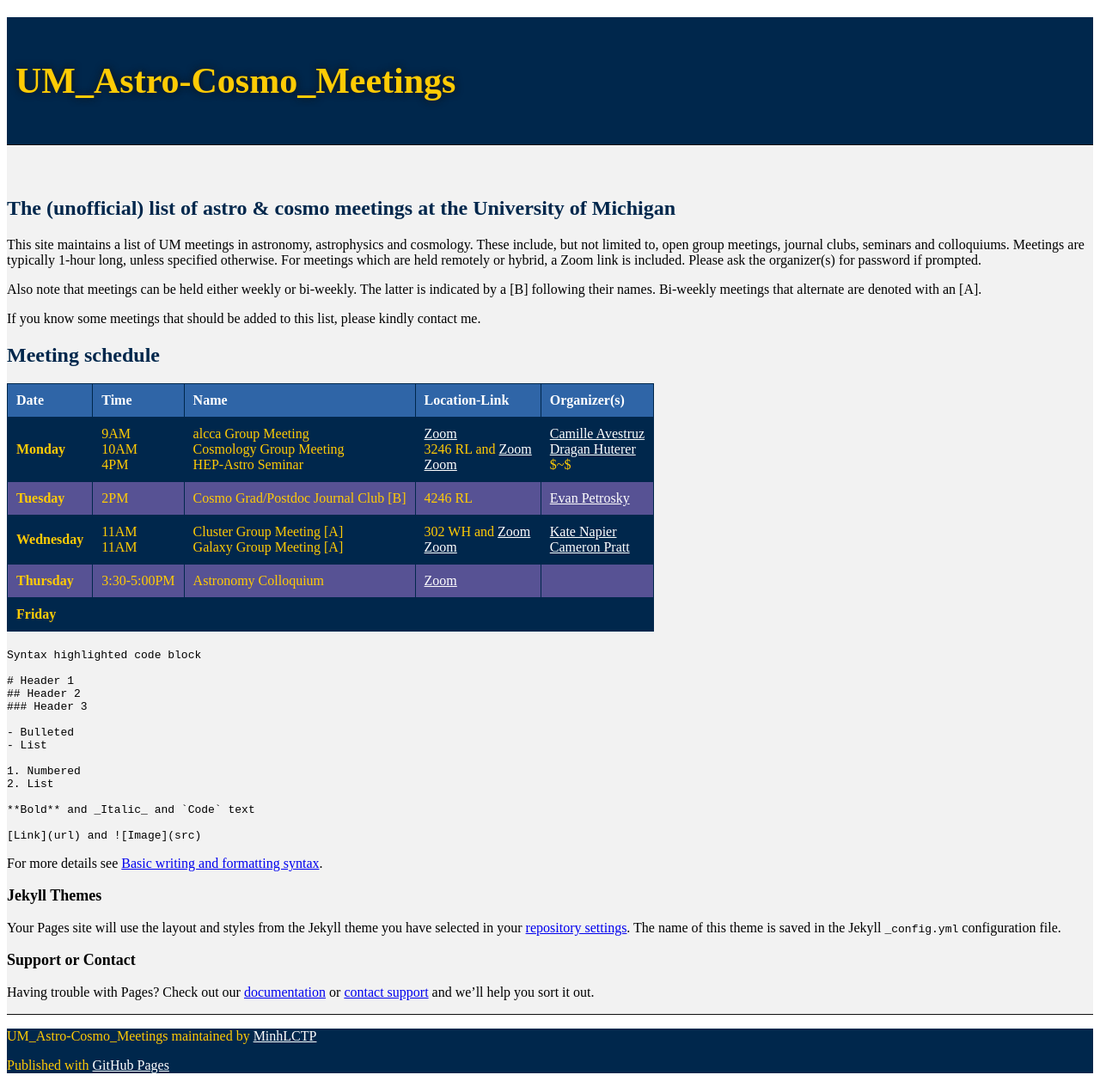
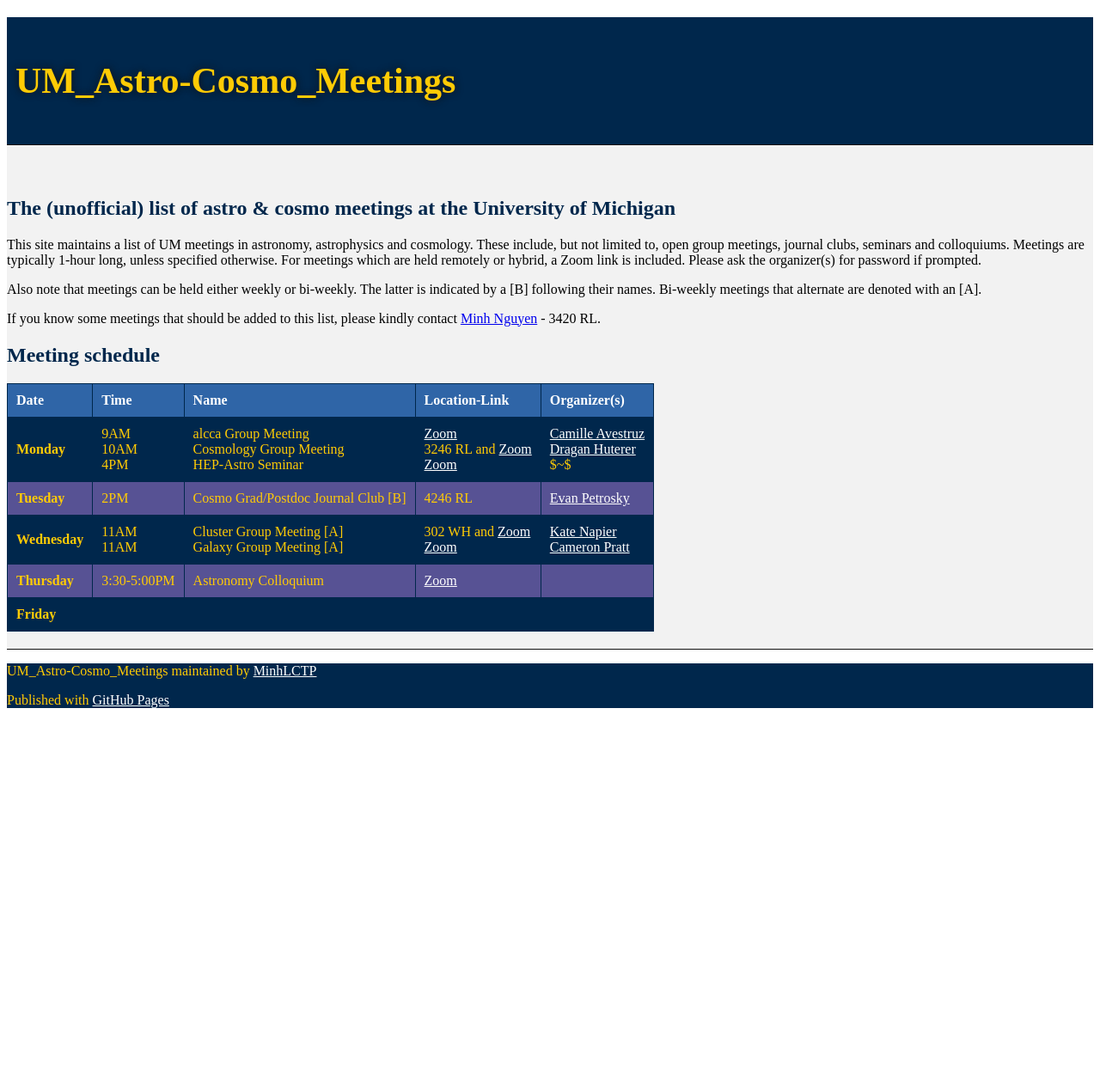
Before and after one commit to MinhLCTP/UM_Astro-Cosmo_Meetings, a Jekyll site: the page built from index.md, in a window 1280 px wide. Shown: the whole page at 86% size. Built offline with Jekyll 4.4.1, drawn with Linux system fonts in a browser that asks for light colours; our own code applies the rules of GitHub Pages for plain Markdown files; the repository's description, which GitHub fills in, is left out; after the commit the page ends 900 px from its top, so only the background shows below that.

Commit message:
Touch up

````diff
--- a/index.md
+++ b/index.md
@@ -4,7 +4,7 @@ This site maintains a list of UM meetings in astronomy, astrophysics and cosmolo
 
 Also note that meetings can be held either weekly or bi-weekly. The latter is indicated by a [B] following their names. Bi-weekly meetings that alternate are denoted with an [A].
 
-If you know some meetings that should be added to this list, please kindly contact me.
+If you know some meetings that should be added to this list, please kindly contact [Minh Nguyen](mailto:nguyenmn@umich.edu) - 3420 RL.
 
 ## Meeting schedule
 
@@ -15,31 +15,3 @@ If you know some meetings that should be added to this list, please kindly conta
 | **Wednesday** | 11AM <br> 11AM | Cluster Group Meeting [A] <br> Galaxy Group Meeting [A]    | 302 WH and [Zoom]( https://umich.zoom.us/j/5476652018) <br> [Zoom](https://umich.zoom.us/j/9865861899)      | [Kate Napier](mailto:kanapier@umich.edu) <br> [Cameron Pratt](mailto:campratt@umich.edu)
 | **Thursday**    | 3:30-5:00PM        | Astronomy Colloquium      | [Zoom](https://umich.zoom.us/j/97444738063)         |
 | **Friday**      |         |       | 		   |
-
-```markdown
-Syntax highlighted code block
-
-# Header 1
-## Header 2
-### Header 3
-
-- Bulleted
-- List
-
-1. Numbered
-2. List
-
-**Bold** and _Italic_ and `Code` text
-
-[Link](url) and ![Image](src)
-```
-
-For more details see [Basic writing and formatting syntax](https://docs.github.com/en/github/writing-on-github/getting-started-with-writing-and-formatting-on-github/basic-writing-and-formatting-syntax).
-
-### Jekyll Themes
-
-Your Pages site will use the layout and styles from the Jekyll theme you have selected in your [repository settings](https://github.com/MinhLCTP/UM_Astro-Cosmo_Meetings/settings/pages). The name of this theme is saved in the Jekyll `_config.yml` configuration file.
-
-### Support or Contact
-
-Having trouble with Pages? Check out our [documentation](https://docs.github.com/categories/github-pages-basics/) or [contact support](https://support.github.com/contact) and we’ll help you sort it out.
````
